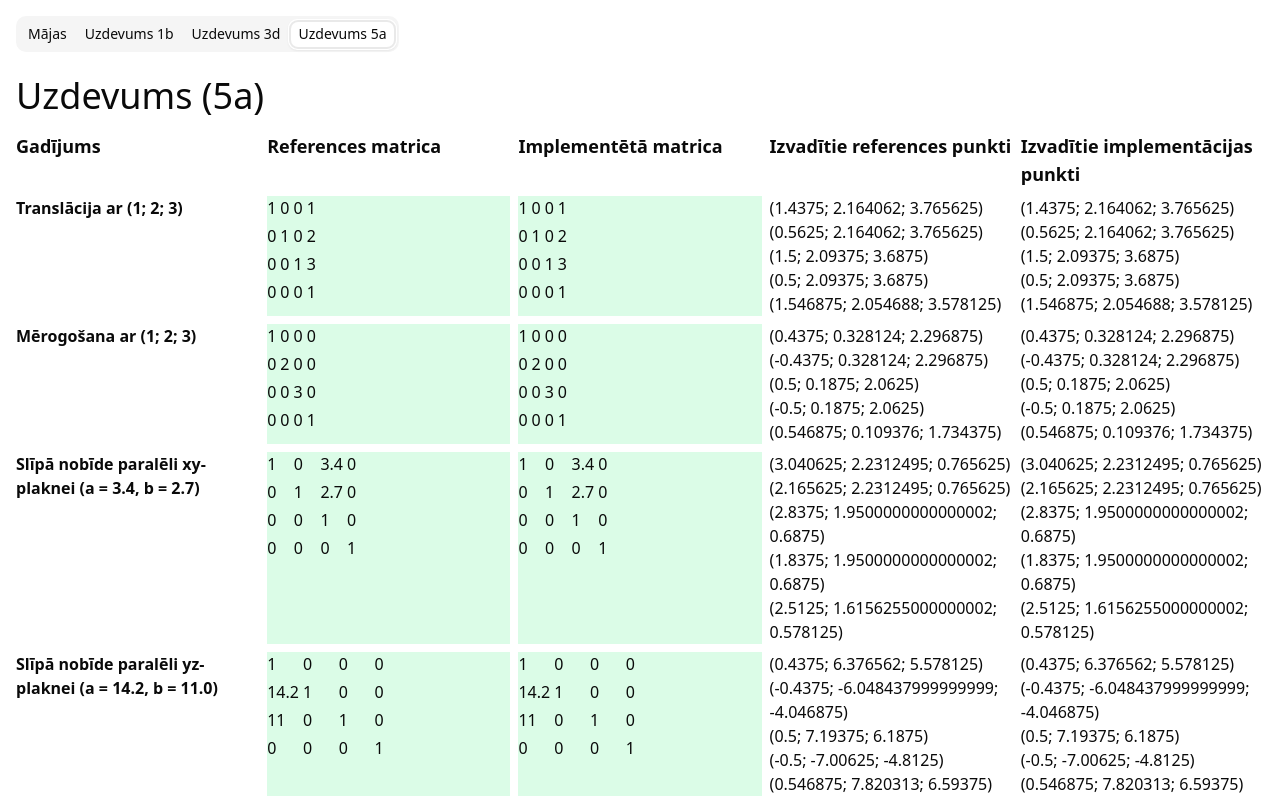
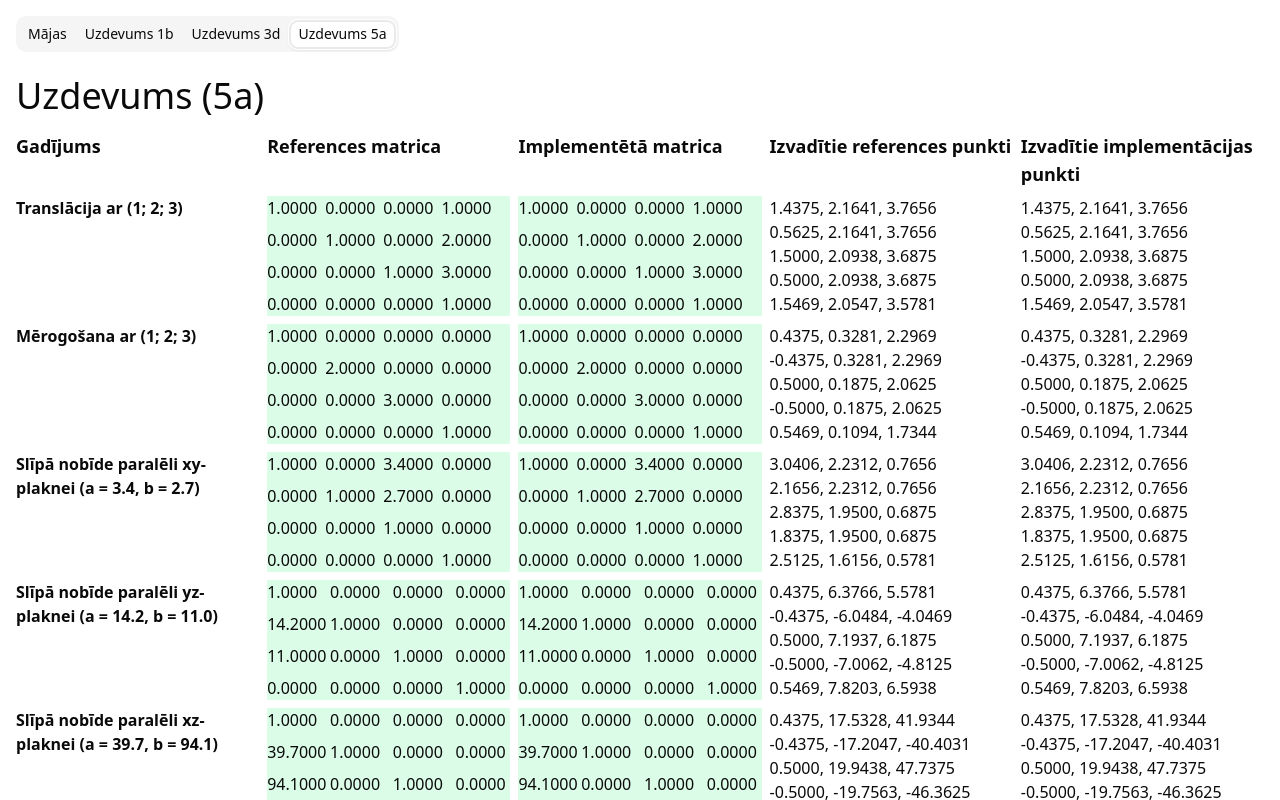
Before and after one commit to 3starblaze/datorgrafika, a React (Vite) app: page / in a window 1280 px wide. Both pictures are taken after a click on the tab "Uzdevums 5a". Shown: the top 800 px of the page. Built offline with nearby package versions, Linux system fonts and the light colour scheme.

Commit message:
Improve number display

```diff
--- a/src/pages/task5a/index.tsx
+++ b/src/pages/task5a/index.tsx
@@ -4,6 +4,8 @@ import referenceTransformer from "./implemented_transformer";
 import { ReactNode } from "react";
 import { points as importedPoints } from "./points";
 import { cn } from "@/lib/utils";
+
+const formatNumber = (x: number) => x.toFixed(4);
 
 const points = importedPoints.slice(0, 5);
 
@@ -88,7 +90,7 @@ const MatrixCell = function ({
 }) {
     return (
         <div className="flex">
-            <div className="">{value}</div>
+            <div className="">{formatNumber(value)}</div>
         </div>
     );
 };
@@ -100,7 +102,7 @@ const MatrixDisplay = function({
 }): ReactNode {
     return (
         <div className="flex items-start">
-            <div className="grid grid-cols-4 gap-1">
+            <div className="grid grid-cols-4 gap-2">
                 <MatrixCell value={m.m11} />
                 <MatrixCell value={m.m12} />
                 <MatrixCell value={m.m13} />
@@ -123,11 +125,11 @@ const MatrixDisplay = function({
 };
 
 const PointDisplay = function({
-    point,
+    point: { x, y, z },
 }: {
     point: DOMPoint,
 }): ReactNode {
-    return <div>({point.x}; {point.y}; {point.z})</div>;
+    return <div>{[x, y, z].map(formatNumber).join(", ")}</div>;
 };
 
 const reportTestCase = function(testCase: TestCase) {
```
